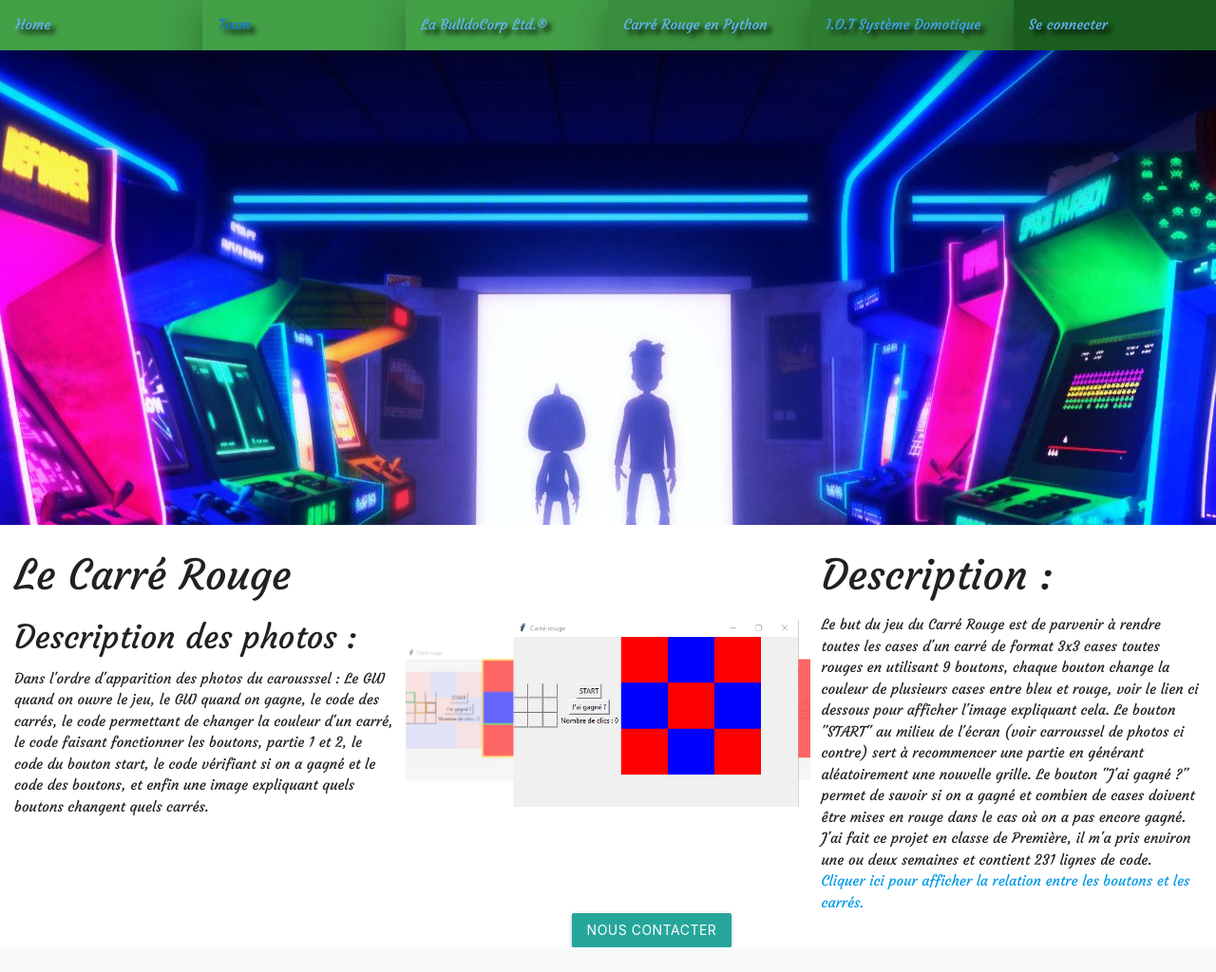
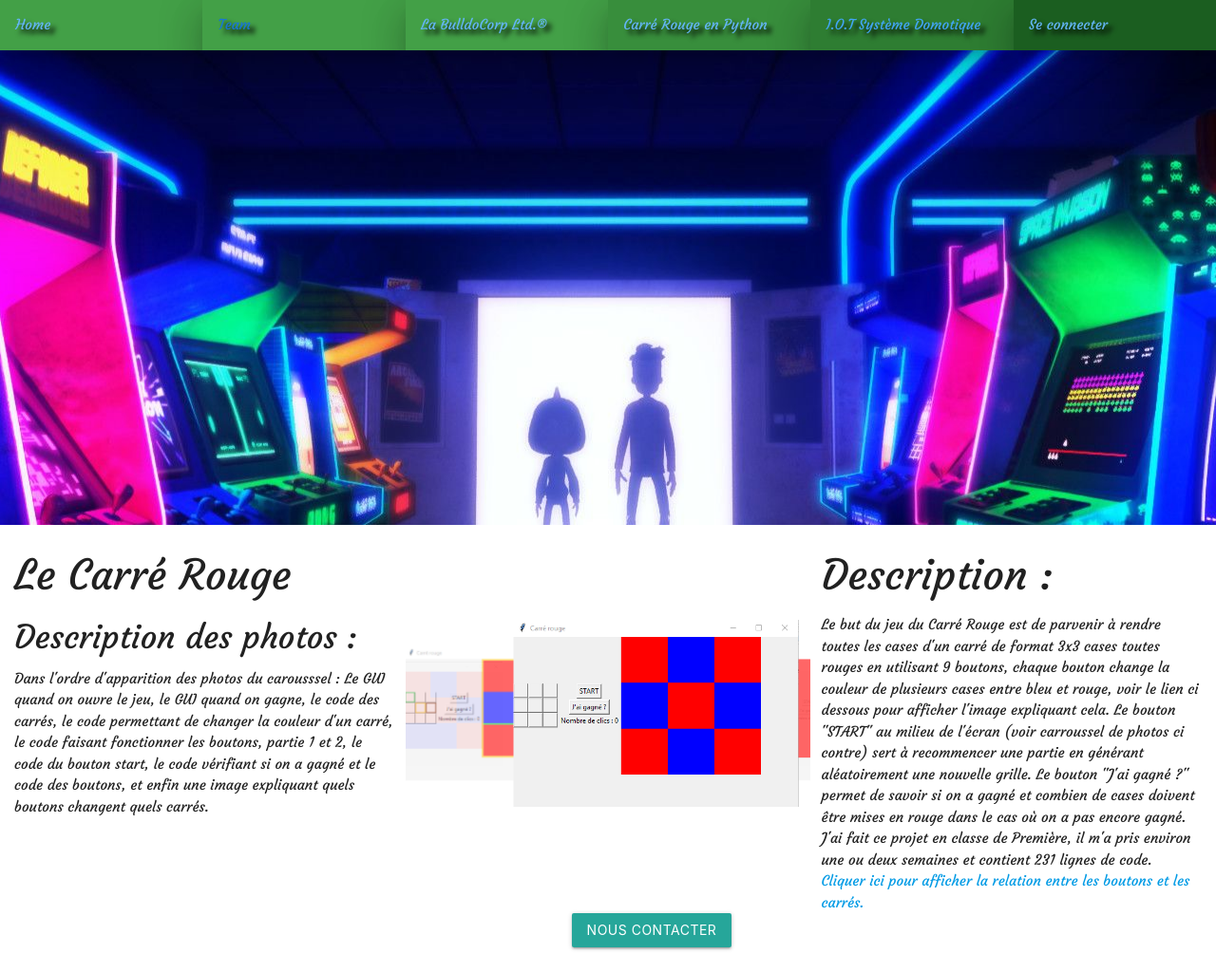
Before and after one commit to Zearcus/PHP-MySQL, a PHP site: page /project2.php in a window 1280 px wide. Shown: the whole page at 95% size. Before the commit the page ends 998 px from the top, so only its background shows below. Run offline with PHP 8.4, Linux system fonts and the light colour scheme.

Commit message:
Update styleProject2.css

```diff
--- a/css/styleProject2.css
+++ b/css/styleProject2.css
@@ -60,8 +60,10 @@ p{
 
 .btncontact{
   margin-left: 47%;
+  margin-bottom: 2%;
 }
 
 .btncontact2{
   margin-left: 42%;
+  margin-bottom: 2%;
 }
```
